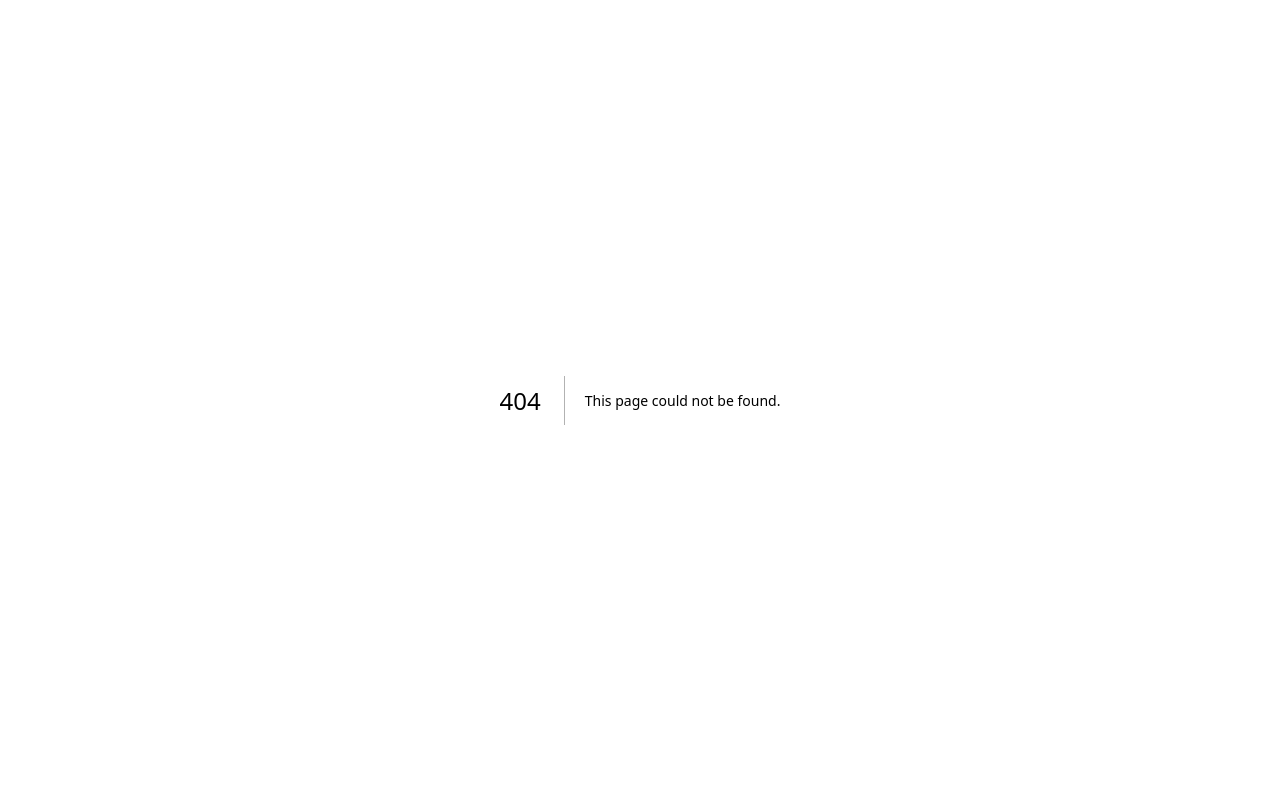
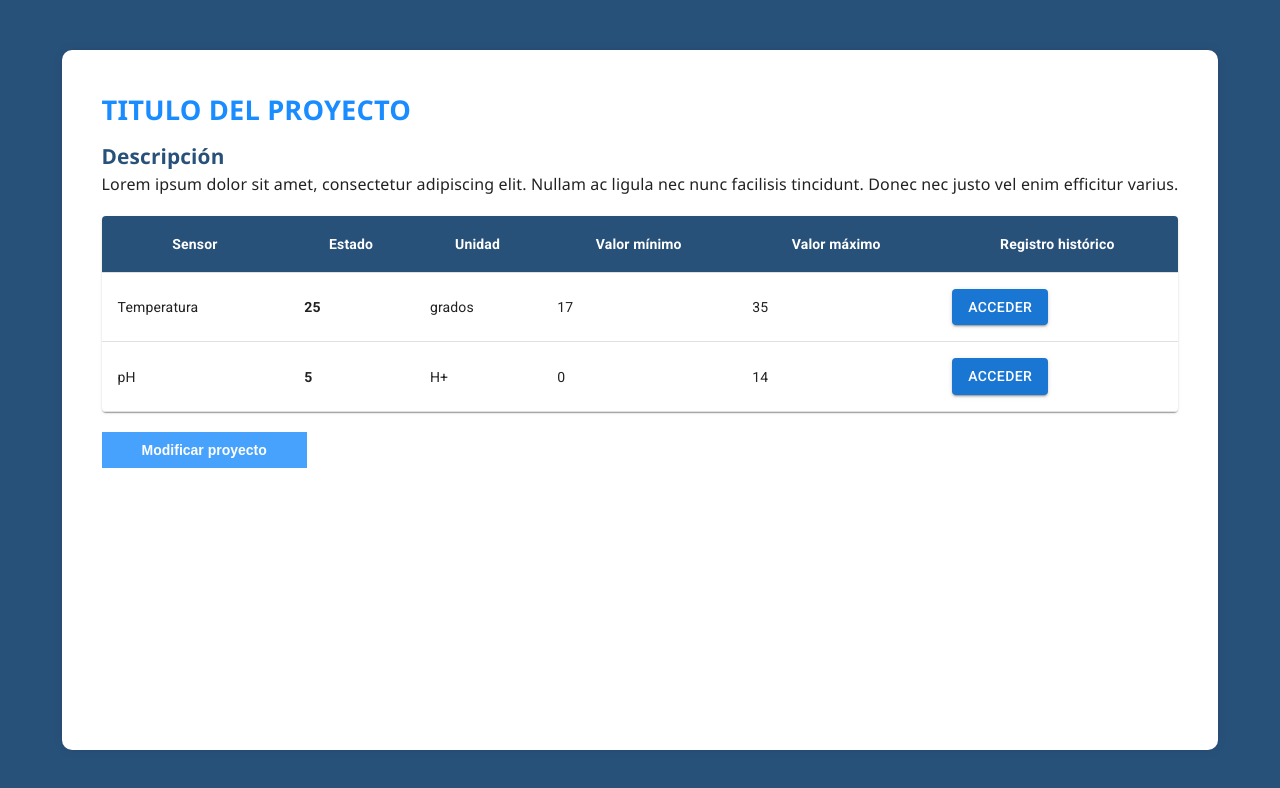
Before and after one commit to SantiagoMercanti/SIMMER-NextJS, a Next.js app: page /project in a window 1280 px wide. Before the commit this address had no page. Shown: the top 788 px of the page. Built offline with nearby package versions, Linux system fonts and the light colour scheme.

Commit message:
Pantalla de proyecto - TAbla de data de sensores

```diff
--- a/src/components/NewElement/NewActuatorForm.tsx
+++ b/src/components/NewElement/NewActuatorForm.tsx
@@ -11,7 +11,7 @@ export default function NewActuatorDash() {
                     <input type="text" placeholder="Valor mínimo" />
                     <input type="text" placeholder="Valor máximo" />
                     <input type="text" placeholder="Origen de datos" />
-                    <input type="text" placeholder="Unidad de Medida" />
+                    <input type="text" placeholder="Unidad de medida" />
                     <button className={styles.createBtn}>Crear Actuador</button>
                 </form>
             </div>
--- a/src/components/NewElement/NewProjectForm.tsx
+++ b/src/components/NewElement/NewProjectForm.tsx
@@ -7,9 +7,13 @@ export default function NewSensorForm() {
             <div className={styles.formContainer}>
                 <h2>AGREGAR PROYECTO</h2>
                 <form className={styles.form}>
-                    <input type="text" placeholder="Nombre" />
-                    <input type="text" placeholder="Descripción" />
-                    <NewProjectFormSensorList/>
+                    <div className={styles.leftColumn}>
+                        <input type="text" placeholder="Nombre" />
+                        <input type="text" placeholder="Descripción" />
+                    </div>
+                    <div className={styles.rightColumn}>
+                        <NewProjectFormSensorList/>
+                    </div>
                     <button className={styles.createBtn}>Crear Proyecto</button>
                 </form>
             </div>
--- a/src/components/NewElement/NewSensorForm.tsx
+++ b/src/components/NewElement/NewSensorForm.tsx
@@ -11,7 +11,7 @@ export default function NewSensorForm() {
                     <input type="text" placeholder="Valor mínimo" />
                     <input type="text" placeholder="Valor máximo" />
                     <input type="text" placeholder="Origen de datos" />
-                    <input type="text" placeholder="Unidad de Medida" />
+                    <input type="text" placeholder="Unidad de medida" />
                     <button className={styles.createBtn}>Crear Sensor</button>
                 </form>
             </div>
--- /dev/null
+++ b/src/components/Project/ProjectBoard.tsx
@@ -0,0 +1,20 @@
+import styles from "app/styles/ProjectBoard.module.css"
+import ProjectSensorsData from "./ProjectSensorsData";
+
+export default function ProjectBoard() {
+    return (
+        <main className={styles.container}>
+            <div className={styles.box}>
+                <h2>TITULO DEL PROYECTO</h2>
+                <div className={styles.projectContainer}>
+                    <div className={styles.projectInfo}>
+                        <h3>Descripción</h3>
+                        <p>Lorem ipsum dolor sit amet, consectetur adipiscing elit. Nullam ac ligula nec nunc facilisis tincidunt. Donec nec justo vel enim efficitur varius.</p>
+                    </div>
+                    <ProjectSensorsData></ProjectSensorsData>
+                    <button className={styles.modifyBtn}>Modificar proyecto</button>
+                </div>
+            </div>
+        </main>
+    );
+}
--- /dev/null
+++ b/src/components/Project/ProjectSensorsData.tsx
@@ -0,0 +1,40 @@
+import { Table, TableBody, TableCell, TableContainer, TableHead, TableRow, Paper, Button } from "@mui/material";
+
+const SensorTable = () => {
+    const data = [
+        { sensor: "Temperatura", estado: 25, unidad: "grados", min: 17, max: 35 },
+        { sensor: "pH", estado: 5, unidad: "H+", min: 0, max: 14 },
+    ];
+
+    return (
+        <TableContainer component={Paper}>
+            <Table>
+                <TableHead>
+                    <TableRow sx={{ backgroundColor: "#28517a" }}>
+                        {["Sensor", "Estado", "Unidad", "Valor mínimo", "Valor máximo", "Registro histórico"].map((header) => (
+                            <TableCell key={header} sx={{ color: "#fff", fontWeight: "bold", textAlign: "center" }}>
+                                {header}
+                            </TableCell>
+                        ))}
+                    </TableRow>
+                </TableHead>
+                <TableBody>
+                    {data.map((row, index) => (
+                        <TableRow key={index}>
+                            <TableCell>{row.sensor}</TableCell>
+                            <TableCell sx={{ fontWeight: "bold" }}>{row.estado}</TableCell>
+                            <TableCell>{row.unidad}</TableCell>
+                            <TableCell>{row.min}</TableCell>
+                            <TableCell>{row.max}</TableCell>
+                            <TableCell>
+                                <Button variant="contained" color="primary">Acceder</Button>
+                            </TableCell>
+                        </TableRow>
+                    ))}
+                </TableBody>
+            </Table>
+        </TableContainer>
+    );
+};
+
+export default SensorTable;
--- /dev/null
+++ b/src/pages/project.tsx
@@ -0,0 +1,5 @@
+import ProjectBoard from "app/components/Project/ProjectBoard";
+
+export default function Project() {
+    return <ProjectBoard/>;
+}
--- /dev/null
+++ b/src/styles/ProjectBoard.module.css
@@ -0,0 +1,60 @@
+.container {
+  display: flex;
+  flex-direction: row;
+  justify-content: space-around;
+  padding: 50px;
+  background-color: #28517a;
+  height: 100vh;
+}
+
+.box {
+  background-color: white;
+  padding: 40px;
+  min-width: 900px;
+  border-radius: 10px;
+  box-shadow: 0 0 10px rgba(0, 0, 0, 0.1);
+}
+
+.box h2 {
+  font-size: 1.7rem;
+  text-align: left;
+  margin-top: 0;
+  margin-bottom: 0;
+  color: rgba(0, 128, 255, 0.9);
+  font-family: "Segoe UI", "Open Sans", "Helvetica Neue", sans-serif;
+  font-weight: 600;
+}
+
+.box h3 {
+  font-size: 1.3rem;
+  text-align: left;
+  margin-top: 10px;
+  margin-bottom: 0;
+  color: #28517a;
+  font-family: "Segoe UI", "Open Sans", "Helvetica Neue", sans-serif;
+  font-weight: 600;
+}
+
+.box p {
+  font-size: 1rem;
+  text-align: left;
+  margin-top: 0;
+  margin-bottom: 20px;
+  font-family: "Segoe UI", "Open Sans", "Helvetica Neue", sans-serif;
+  font-weight: 400;
+}
+
+.modifyBtn {
+  padding: 10px 40px;
+  border: none;
+  font-size: 14px;
+  background: #46a2fd;
+  font-weight: 600;
+  cursor: pointer;
+  color: white;
+  margin-top: 20px;
+  transition: background-color 0.2s;
+}
+.modifyBtn:hover {
+  background: #28517a;
+}
```
Also changed, not shown: src/styles/newElement.module.css (+11 -0 lines).
